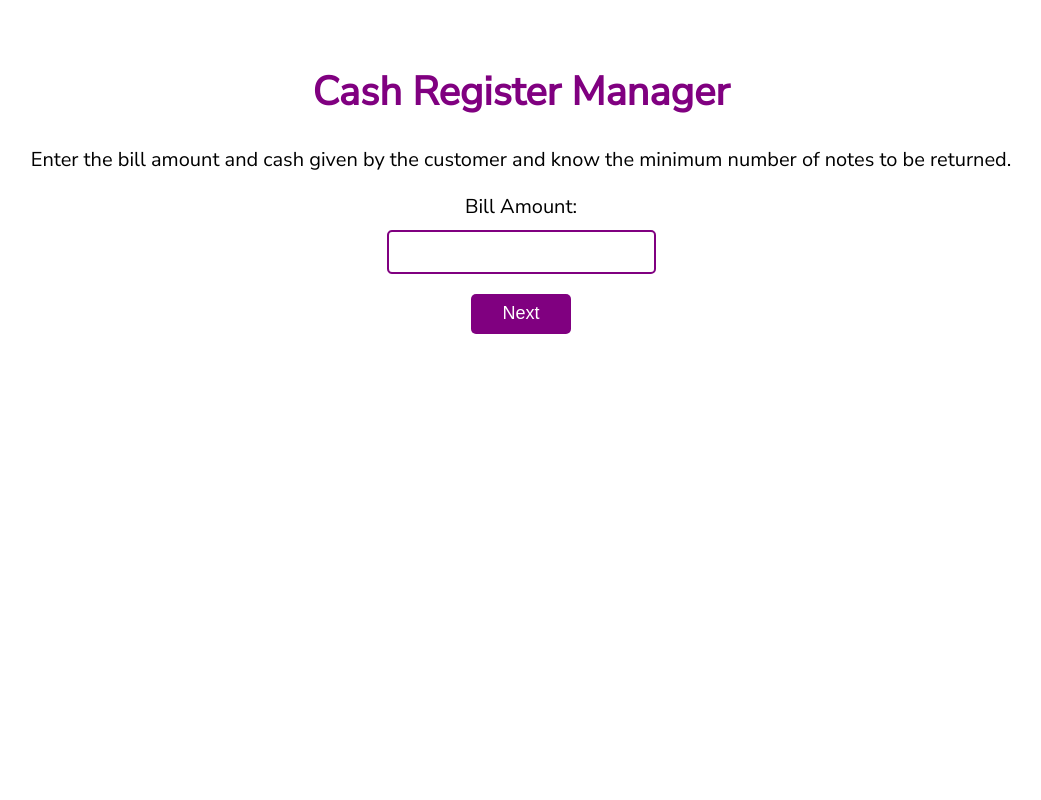
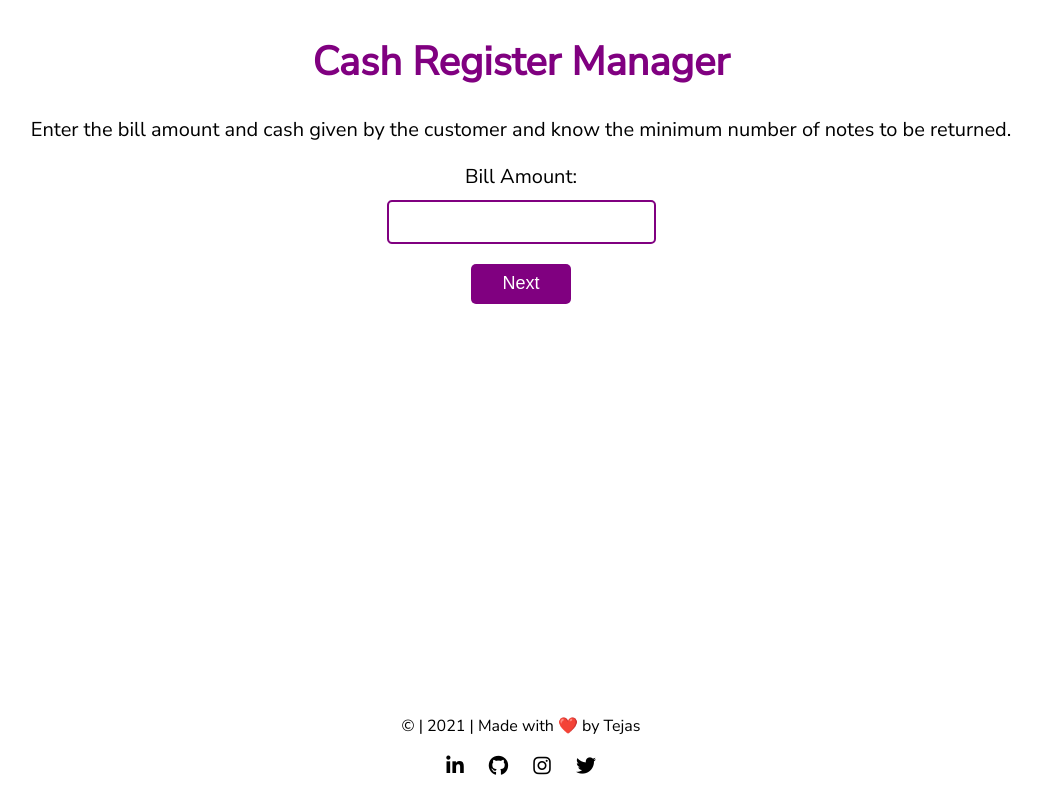
Before and after one commit to tejas-muthya37/cash-register, a plain HTML site: page index.html in a window 1280 px wide. Shown: the whole page, without its empty margins (119-1160 px from the left). Drawn offline with Linux system fonts and the light colour scheme.

Commit message:
feat - added footer with social links

```diff
--- a/app.js
+++ b/app.js
@@ -28,7 +28,7 @@ function calculateChange(changeAmount) {
 btnCheck.addEventListener("click", function () {
   errorMsg.style.display = "none";
 
-  if (Number(cashAmount.value) > Number(billAmount.value)) {
+  if (Number(cashAmount.value) >= Number(billAmount.value)) {
     changeTable.classList.remove("change-table");
     var changeAmount = cashAmount.value - billAmount.value;
     calculateChange(changeAmount);
--- a/index.html
+++ b/index.html
@@ -49,7 +49,28 @@
           </tr>
         </table>
       </div>
+      <footer>
+        <p>© | 2021 | Made with ❤️ by Tejas</p>
+        <div>
+          <a href="https://www.linkedin.com/in/tejas-muthya/">
+            <i class="fab fa-linkedin-in"></i
+          ></a>
+          <a href="https://github.com/tejas-muthya37">
+            <i class="fab fa-github"></i
+          ></a>
+          <a href="https://www.instagram.com/muthya_official/">
+            <i class="fa fa-instagram" aria-hidden="true"></i>
+          </a>
+          <a href="https://twitter.com/IamMuthya">
+            <i class="fa fa-twitter" aria-hidden="true"></i>
+          </a>
+        </div>
+      </footer>
     </div>
   </body>
   <script src="app.js" type="text/javascript"></script>
+  <script
+    src="https://kit.fontawesome.com/6bba1b5d71.js"
+    crossorigin="anonymous"
+  ></script>
 </html>
--- a/styles.css
+++ b/styles.css
@@ -5,7 +5,6 @@
     flex-direction: column;
     align-items: center;
     width: 100%;
-    margin-top: 3%;
 }
 
 body {
@@ -82,3 +81,26 @@ th, td {
     border: 2px solid purple;
     padding: 2px;
 }
+
+footer {
+    position: fixed;
+    bottom: 20px;
+    width: 100%;
+    margin-top: 50px;
+}
+
+footer div {
+    display: flex;
+    margin: auto;
+    width: 200px;
+    justify-content: space-evenly;
+}
+
+a {
+    color: black;
+}
+
+footer p {
+    font-size: 16px;
+    text-align: center;
+}
```
